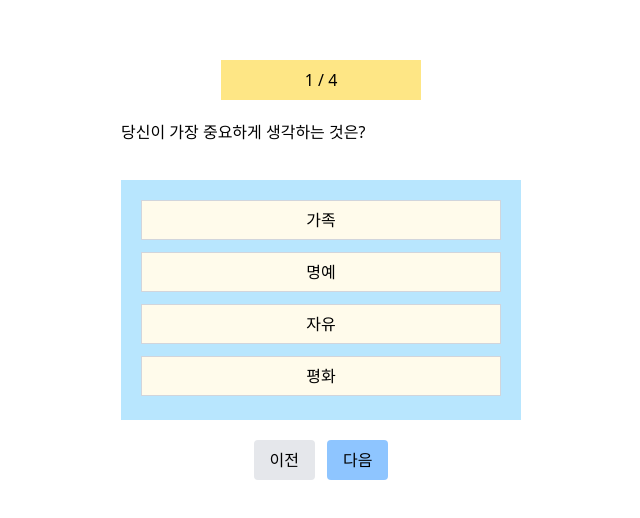
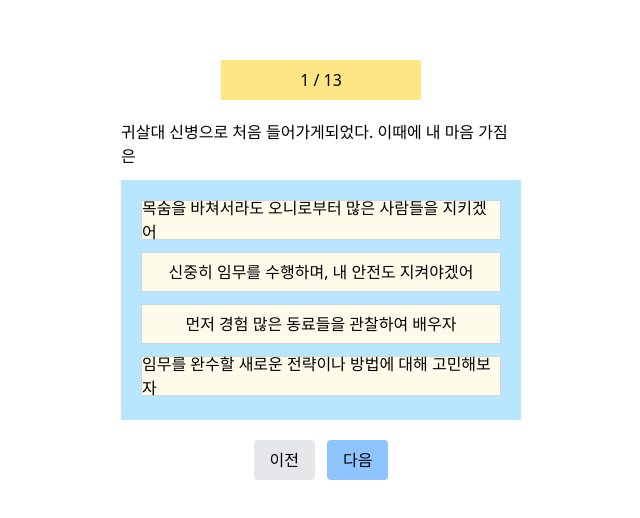
Before and after one commit to changchangwoo/kimetsu-breath-test, a Next.js app: page /test in a window 1280 px wide. Shown: the part 130-648 px from the top of the page, without its empty margins (319-959 px from the left). Built offline with nearby package versions, Linux system fonts and the light colour scheme.

Commit message:
Feat : 설문조사 데이터 프로토타입 추가, 연결

```diff
--- a/components/QuestionList.tsx
+++ b/components/QuestionList.tsx
@@ -11,6 +11,7 @@ interface QuestionListProps {
     options: {
       id: string;
       text: string;
+      weights: { [key: string]: number | undefined };
     }[];
   }[];
 }
--- a/data/script.json
+++ b/data/script.json
@@ -1,42 +1,129 @@
-[
+{
+  "scripts": [
     {
       "id": 1,
-    "question": "당신이 가장 중요하게 생각하는 것은?",
+      "question": "귀살대 신병으로 처음 들어가게되었다. 이때에 내 마음 가짐은",
       "options": [
-      { "id": "a", "text": "가족" },
-      { "id": "b", "text": "명예" },
-      { "id": "c", "text": "자유" },
-      { "id": "d", "text": "평화" }
+        {"id":"1", "text": "목숨을 바쳐서라도 오니로부터 많은 사람들을 지키겠어", "weights": { "공격성": 2, "방어성": 1 } },
+        {"id":"2", "text": "신중히 임무를 수행하며, 내 안전도 지켜야겠어", "weights": { "신중함": 1, "침착함": 1, "결단력": 1 } },
+        {"id":"3", "text": "먼저 경험 많은 동료들을 관찰하여 배우자", "weights": { "침착함": 1, "협력성": 1, "신중함": 1 } },
+        {"id":"4", "text": "임무를 완수할 새로운 전략이나 방법에 대해 고민해보자", "weights": { "창의성": 3, "침착함": 1 } }
       ]
     },
     {
       "id": 2,
-    "question": "휴가 때 선호하는 활동은?",
+      "question": "까마귀로부터 오니 퇴치 지령을 받았다. 임무를 수행하기 전 나는…",
       "options": [
-      { "id": "a", "text": "독서" },
-      { "id": "b", "text": "등산" },
-      { "id": "c", "text": "영화보기" },
-      { "id": "d", "text": "친구 만나기" }
+        {"id":"1", "text": "…당장 출발하자!", "weights": { "열정": 2, "공격성": 1 } },
+        {"id":"2", "text": "…정보부터 모으자", "weights": { "신중함": 1, "방어성": 1, "결단력": 1 } },
+        {"id":"3", "text": "…동료를 구해 함께하자", "weights": { "협력성": 2, "결단력": 1 } },
+        {"id":"4", "text": "…전략부터 세우자", "weights": { "창의성": 2, "열정": 1 } }
       ]
     },
     {
       "id": 3,
-    "question": "가장 좋아하는 색은?",
+      "question": "마을에 도착했는데 오니의 흔적이 사방에 퍼져있다.",
       "options": [
-      { "id": "a", "text": "빨강" },
-      { "id": "b", "text": "파랑" },
-      { "id": "c", "text": "초록" },
-      { "id": "d", "text": "검정" }
+        {"id":"1", "text": "바로 추적해!", "weights": { "공격성": 2, "결단력": 2 } },
+        {"id":"2", "text": "주변 상황부터 파악", "weights": { "신중함": 1, "침착함": 1, "방어성": 1 } },
+        {"id":"3", "text": "남은 사람들 구호 우선", "weights": { "방어성": 2, "협력성": 2 } },
+        {"id":"4", "text": "함정/환경 활용", "weights": { "창의성": 2 } }
       ]
     },
     {
       "id": 4,
-    "question": "스트레스 해소법은?",
+      "question": "저 멀리서, 오니의 기척이 느껴진다.",
       "options": [
-      { "id": "a", "text": "운동" },
-      { "id": "b", "text": "음악 감상" },
-      { "id": "c", "text": "산책" },
-      { "id": "d", "text": "명상" }
+        {"id":"1", "text": "지체 없이 섬멸", "weights": { "공격성": 2, "열정": 1 } },
+        {"id":"2", "text": "은밀히 접근해 기습", "weights": { "결단력": 1, "공격성": 1, "신중함": 1 } },
+        {"id":"3", "text": "몸을 숨기고 특성 파악", "weights": { "신중함": 1, "침착함": 1, "창의성": 1 } },
+        {"id":"4", "text": "유인·함정 전술", "weights": { "창의성": 2, "방어성": 1 } }
+      ]
+    },
+    {
+      "id": 5,
+      "question": "끔찍한 전투 중, 민간인이 전장에 있다. 나는…",
+      "options": [
+        {"id":"1", "text": "민간인 대피 우선", "weights": { "방어성": 2 } },
+        {"id":"2", "text": "기회를 놓치지 않고 섬멸", "weights": { "공격성": 2, "결단력": 2 } },
+        {"id":"3", "text": "보호하며 교전 병행", "weights": { "방어성": 1, "공격성": 2 } },
+        {"id":"4", "text": "역할 분담(보호/교전) 제안", "weights": { "협력성": 2 } }
+      ]
+    },
+    {
+      "id": 6,
+      "question": "전투 도중 동료와 의견이 갈린다.",
+      "options": [
+        {"id":"1", "text": "내 의견을 밀어붙인다", "weights": { "공격성": 1, "결단력": 1 } },
+        {"id":"2", "text": "동료 의견을 받아들인다", "weights": { "협력성": 1, "침착함": 1 } },
+        {"id":"3", "text": "절충안을 만든다", "weights": { "창의성": 1, "협력성": 1 } },
+        {"id":"4", "text": "잠시 시간을 두고 재평가", "weights": { "신중함": 1, "침착함": 1 } }
+      ]
+    },
+    {
+      "id": 7,
+      "question": "아끼는 동료가 오니가 되었다.",
+      "options": [
+        {"id":"1", "text": "처치 결단", "weights": { "침착함": 1, "열정": 1, "결단력": 1 } },
+        {"id":"2", "text": "당장 죽이지 말고 대안 모색", "weights": { "창의성": 1, "신중함": 2 } },
+        {"id":"3", "text": "끝까지 내가 감당(살려둔다)", "weights": { "방어성": 2 } }]
+    },
+    {
+      "id": 8,
+      "question": "임무를 마친 후, 동료들과 휴식 시간. 나는…",
+      "options": [
+        {"id":"1", "text": "오늘 복기·다음 계획 수립", "weights": { "신중함": 1, "결단력": 2 } },
+        {"id":"2", "text": "조용히 회복에 집중", "weights": { "침착함": 1, "방어성": 1, "열정": 1 } },
+        {"id":"3", "text": "가벼운 농담/게임으로 분위기 전환", "weights": { "열정": 2, "협력성": 1 } },
+        {"id":"4", "text": "힘든 동료 먼저 챙기기", "weights": { "협력성": 1, "방어성": 1 } }
+      ]
+    },
+    {
+      "id": 9,
+      "question": "동료와 체력 훈련 중. 나는…",
+      "options": [
+        {"id":"1", "text": "스피드 대결!", "weights": { "열정": 2, "협력성": 1 } },
+        {"id":"2", "text": "내 페이스로 집중", "weights": { "신중함": 2, "방어성": 1 } },
+        {"id":"3", "text": "힘든 동료 페이스 맞추기", "weights": { "협력성": 2 } },
+        {"id":"4", "text": "새로운 자세/방법 시도", "weights": { "창의성": 2, "열정": 1 } }
+      ]
+    },
+    {
+      "id": 10,
+      "question": "혼자만의 여가 시간. 나는…",
+      "options": [
+        {"id":"1", "text": "가족과 시간", "weights": { "협력성": 1, "열정": 3 } },
+        {"id":"2", "text": "맛있는 음식으로 힐링", "weights": { "침착함": 1, "열정": 2 } },
+        {"id":"3", "text": "동료들과 어울리기", "weights": { "협력성": 1, "열정": 1, "결단력": 1 } },
+        {"id":"4", "text": "낮잠/독서/게임 등 혼자 쉬기", "weights": { "침착함": 2, "열정": 1 } }
+      ]
+    },
+    {
+      "id": 11,
+      "question": "준비 없이 오니의 기습을 받았다. 나는…",
+      "options": [
+        {"id":"1", "text": "즉시 맞섬", "weights": { "공격성": 2, "결단력": 1 } },
+        {"id":"2", "text": "회피·자세 정비", "weights": { "신중함": 1, "침착함": 2, "방어성": 1 } },
+        {"id":"3", "text": "최소 준비 후 합류", "weights": { "창의성": 2, "열정": 1 } },
+        {"id":"4", "text": "대피 지원 역할", "weights": { "협력성": 1, "방어성": 2 } }
+      ]
+    },
+    {
+      "id": 12,
+      "question": "터무니없이 강력한 오니를 만났다. 나는…",
+      "options": [
+        {"id":"1", "text": "선제 공격으로 기선 제압", "weights": { "공격성": 2, "결단력": 1 } },
+        {"id":"2", "text": "거리 두고 약점 파악", "weights": { "신중함": 1, "침착함": 1, "결단력": 1 } },
+        {"id":"3", "text": "연계 플레이로 대응", "weights": { "협력성": 1, "열정": 1 } },
+        {"id":"4", "text": "유인·환경활용 안전대응", "weights": { "창의성": 2, "방어성": 1 } }
+      ]
+    },
+    {
+      "id": 13,
+      "question": "죽음이 다가온다. 나는…",
+      "options": [
+        {"id":"1", "text": "내가 죽더라도 뒤를 지킨다", "weights": { "방어성": 2 } },
+        {"id":"2", "text": "지금은 후퇴해 더 많은 생명을 구한다", "weights": { "신중함": 2, "침착함": 1 } }]
+      }
   ]
 }
-]
--- a/src/app/result/page.tsx
+++ b/src/app/result/page.tsx
@@ -1,8 +1,7 @@
 export default function Result() {
-  const result = localStorage.getItem("answers");
   return (
     <div className="h-dvh flex flex-col justify-center items-center gap-5">
-      {result?.toString()}
+      결과 페이지
     </div>
   );
 }
--- a/src/app/test/page.tsx
+++ b/src/app/test/page.tsx
@@ -4,7 +4,7 @@ import scripts from "../../../data/script.json";
 export default function Test() {
   return (
     <div className="h-dvh flex flex-col justify-center items-center gap-5">
-      <QuestionList scripts={scripts} />
+      <QuestionList scripts={scripts.scripts} />
     </div>
   );
 }
```
Lines whose indentation alone changed are shown as unchanged.
